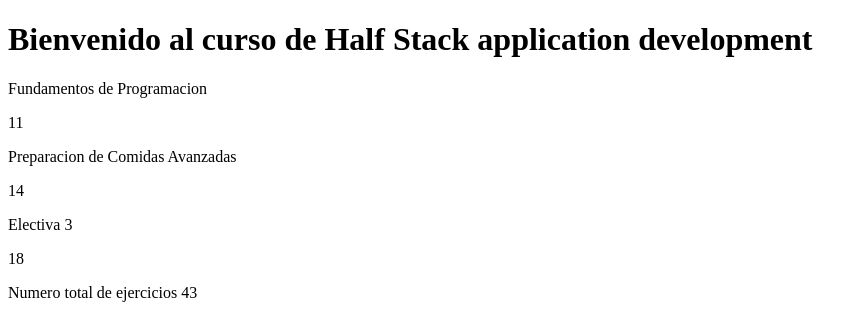
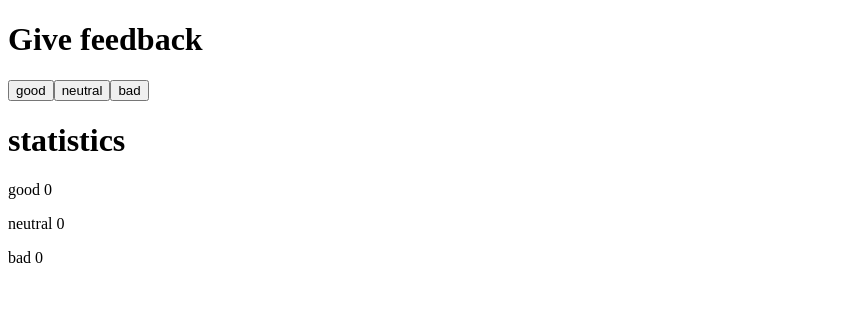
Before and after one commit to Thom4x/fullstackopen-2026, a React (Vite) app in the folder part1/fullstack-open/: page / in a window 1280 px wide. Shown: the top 336 px of the page, without its empty margins (0-868 px from the left). Built offline with nearby package versions, Linux system fonts and the light colour scheme.

Commit message:
part1: 1.6 app unicafe feedback

```diff
--- a/part1/fullstack-open/src/App.jsx
+++ b/part1/fullstack-open/src/App.jsx
@@ -1,32 +1,49 @@
 import React from 'react'
-import Header from './components/header.jsx'
-import Content from './components/content.jsx'
-import Total from './components/total.jsx'
+import { useState } from 'react'
+
+
+const Button = ({ onclick, text }) => {
+  return (
+    <button onClick={onclick}>{text}</button>
+  )
+}
+
 
 const App = () => {
-  const curso = {
-    nombreCurso: "Half Stack application development",
-    parts: [
-      {
-        nombre: "Fundamentos de Programacion",
-        ejercicios: 11
-      },
-      {
-        nombre: "Preparacion de Comidas Avanzadas",
-        ejercicios: 14
-      },
-      {
-        nombre: 'Electiva 3',
-        ejercicios: 18
-      }
-    ]
+  // guarda los clics de cada botón en su propio estado
+  const [good, setGood] = useState(0)
+  const [neutral, setNeutral] = useState(0)
+  const [bad, setBad] = useState(0)
+
+  const handleParams = (statusValoration) => {
+    if (statusValoration === "good") {
+      setGood(good + 1)
+      console.log("Presionaron good")
+    }
+    if (statusValoration === "neutral") {
+      setNeutral(neutral + 1)
+      console.log("Presionaron neutral")
+    }
+    if (statusValoration === "bad") {
+      setBad(bad + 1)
+      console.log("Presionaron bad")
+    }
   }
+
+
   return (
     <div>
-      <Header titulo={curso.nombreCurso} />
-      <Content parts={curso.parts} />
-      <Total parts={curso.parts} />
-    </div >
+      <h1>Give feedback</h1>
+      <div style={{ display: 'inline-block' }}>
+        <Button onclick={() => handleParams("good")} text="good" />
+        <Button onclick={() => handleParams("neutral")} text="neutral" />
+        <Button onclick={() => handleParams("bad")} text="bad" />
+      </div>
+      <h1>statistics</h1>
+      <p>good {good}</p>
+      <p>neutral {neutral}</p>
+      <p>bad {bad}</p>
+    </div>
   )
 }
 
```
